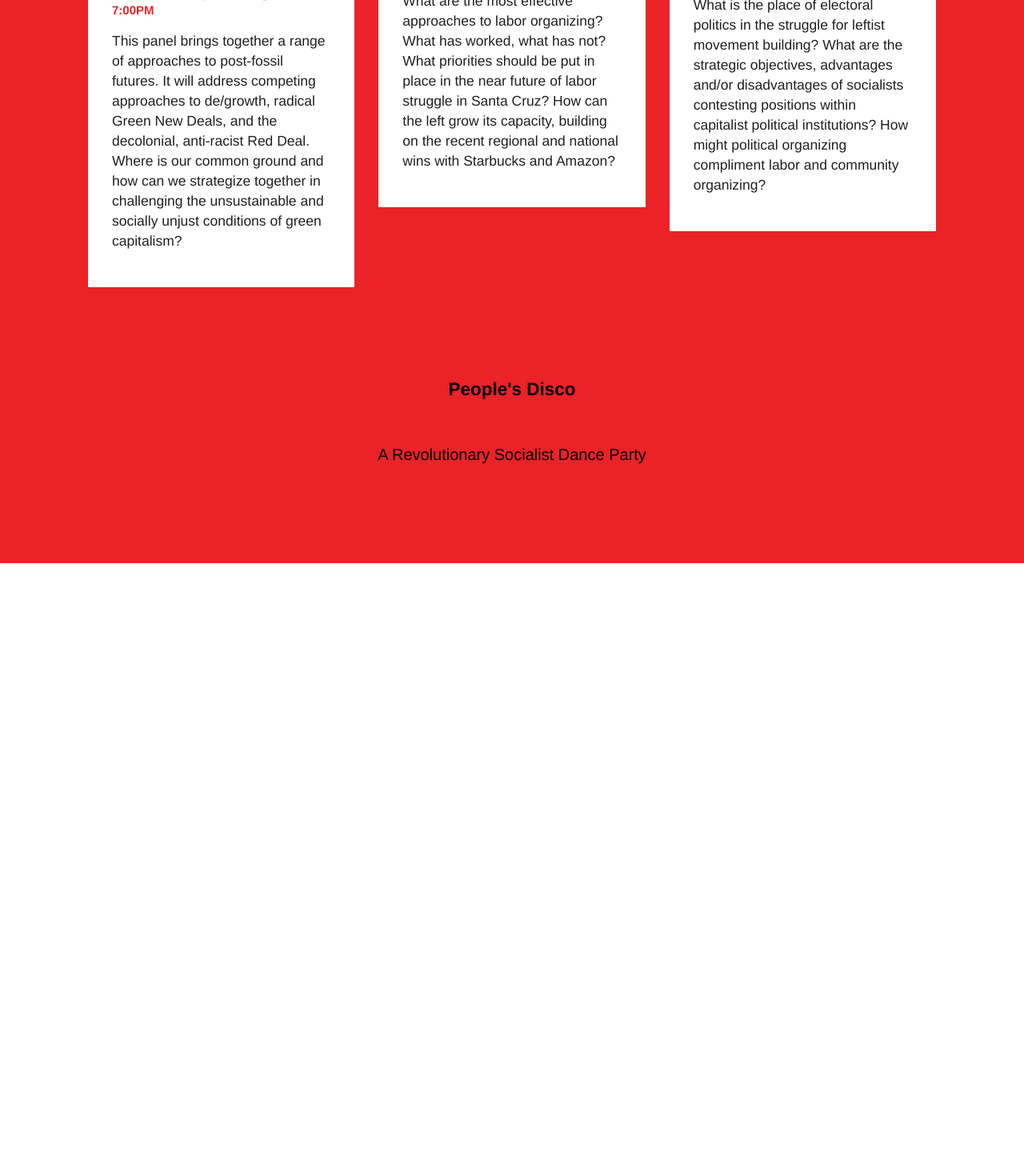
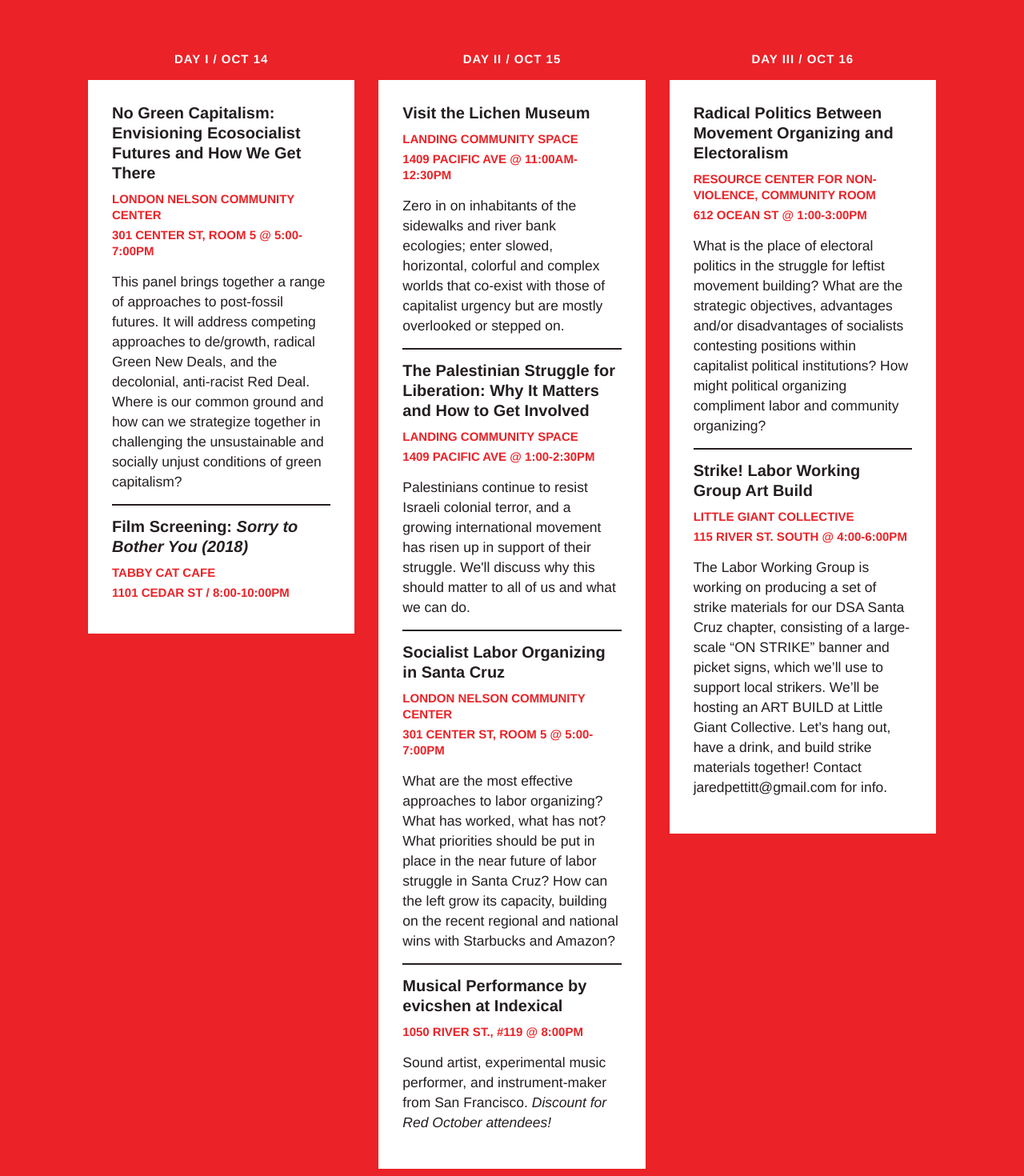
Before and after one commit to reilnuud/nuxt-redoctober, a Nuxt app: page / in a window 1280 px wide. Shown: the part 1140-2610 px from the top of the page at 80% size. Before the commit the page ends 1844 px from the top, so only its background shows below. Built offline with nearby package versions, Linux system fonts and the light colour scheme.

Commit message:
update content + packages

```diff
--- a/nuxt.config.js
+++ b/nuxt.config.js
@@ -1,5 +1,3 @@
-import { defineNuxtConfig } from "nuxt";
-
 export default defineNuxtConfig({
   buildModules: ["@nuxtjs/tailwindcss"],
   build: {
--- a/pages/index.vue
+++ b/pages/index.vue
@@ -78,6 +78,7 @@
             <h3 class="font-bold uppercase text-xs tracking-[1px]">
               Day I / Oct 14
             </h3>
+            <!-- talk -->
             <div class="text-black bg-white p-6 w-full">
               <h3 class="font-bold">
                 No Green Capitalism: Envisioning Ecosocialist Futures and How We
@@ -97,6 +98,25 @@
                 together in challenging the unsustainable and socially unjust
                 conditions of green capitalism?
               </p>
+              <hr class="my-3 border border-black" />
+              <h3 class="font-bold">
+                Film Screening:
+                <span class="italic">Sorry to Bother You (2018)</span>
+              </h3>
+              <div
+                class="text-red text-xs flex flex-col gap-1 my-2 font-bold uppercase"
+              >
+                <p>TABBY CAT CAFE</p>
+                <p>1101 CEDAR ST / 8:00-10:00PM</p>
+              </div>
+              <!-- <p class="text-sm my-3">
+                This panel brings together a range of approaches to post-fossil
+                futures. It will address competing approaches to de/growth,
+                radical Green New Deals, and the decolonial, anti-racist Red
+                Deal. Where is our common ground and how can we strategize
+                together in challenging the unsustainable and socially unjust
+                conditions of green capitalism?
+              </p> -->
             </div>
           </li>
 
@@ -106,6 +126,37 @@
               Day II / Oct 15
             </h3>
             <div class="text-black bg-white p-6 w-full">
+              <h3 class="font-bold">Visit the Lichen Museum</h3>
+              <div
+                class="text-red text-xs flex flex-col gap-1 my-2 font-bold uppercase"
+              >
+                <p>LANDING COMMUNITY SPACE</p>
+                <p>1409 PACIFIC AVE @ 11:00AM-12:30PM</p>
+              </div>
+              <p class="text-sm my-3">
+                Zero in on inhabitants of the sidewalks and river bank
+                ecologies; enter slowed, horizontal, colorful and complex worlds
+                that co-exist with those of capitalist urgency but are mostly
+                overlooked or stepped on.
+              </p>
+              <hr class="my-3 border border-black" />
+              <h3 class="font-bold">
+                The Palestinian Struggle for Liberation: Why It Matters and How
+                to Get Involved
+              </h3>
+              <div
+                class="text-red text-xs flex flex-col gap-1 my-2 font-bold uppercase"
+              >
+                <p>LANDING COMMUNITY SPACE</p>
+                <p>1409 PACIFIC AVE @ 1:00-2:30PM</p>
+              </div>
+              <p class="text-sm my-3">
+                Palestinians continue to resist Israeli colonial terror, and a
+                growing international movement has risen up in support of their
+                struggle. We'll discuss why this should matter to all of us and
+                what we can do.
+              </p>
+              <hr class="my-3 border border-black" />
               <h3 class="font-bold">
                 Socialist Labor Organizing in Santa Cruz
               </h3>
@@ -121,6 +172,20 @@
                 in the near future of labor struggle in Santa Cruz? How can the
                 left grow its capacity, building on the recent regional and
                 national wins with Starbucks and Amazon?
+              </p>
+              <hr class="my-3 border border-black" />
+              <h3 class="font-bold">
+                Musical Performance by evicshen at Indexical
+              </h3>
+              <div
+                class="text-red text-xs flex flex-col gap-1 my-2 font-bold uppercase"
+              >
+                <p>1050 RIVER ST., #119 @ 8:00PM</p>
+              </div>
+              <p class="text-sm my-3">
+                Sound artist, experimental music performer, and instrument-maker
+                from San Francisco.
+                <em>Discount for Red October attendees!</em>
               </p>
             </div>
           </li>
@@ -147,6 +212,24 @@
                 positions within capitalist political institutions? How might
                 political organizing compliment labor and community organizing?
               </p>
+              <hr class="my-3 border border-black" />
+              <h3 class="font-bold">Strike! Labor Working Group Art Build</h3>
+
+              <div
+                class="text-red text-xs flex flex-col gap-1 my-2 font-bold uppercase"
+              >
+                <p>LITTLE GIANT COLLECTIVE</p>
+                <p>115 RIVER ST. SOUTH @ 4:00-6:00PM</p>
+              </div>
+              <p class="my-3 text-sm">
+                The Labor Working Group is working on producing a set of strike
+                materials for our DSA Santa Cruz chapter, consisting of a
+                large-scale “ON STRIKE” banner and picket signs, which we’ll use
+                to support local strikers. We’ll be hosting an ART BUILD at
+                Little Giant Collective. Let’s hang out, have a drink, and build
+                strike materials together! Contact jaredpettitt@gmail.com for
+                info.
+              </p>
             </div>
           </li>
         </ul>
```
Also changed, not shown: package.json (+6 -6 lines), 2 other files (tests, documents, lock files or other folders).
